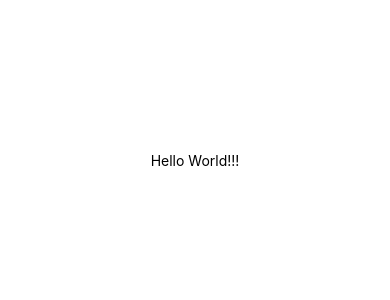
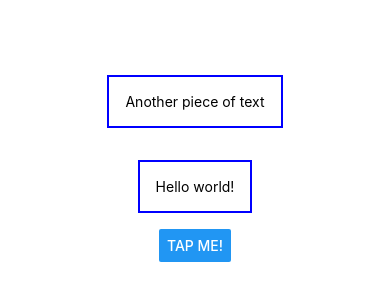
Before and after one commit to evelinmarit/RNCourse, a React Native app: screen / in a window 390 px wide. Shown: the part 262-562 px from the top of the page. Built offline with nearby package versions, Linux system fonts and the light colour scheme.

Commit message:
Core components and styling, Sect 2 p 17

```diff
--- a/App.js
+++ b/App.js
@@ -1,11 +1,11 @@
-import { StatusBar } from 'expo-status-bar';
-import { StyleSheet, Text, View } from 'react-native';
+import { Button, StyleSheet, Text, View } from "react-native";
 
 export default function App() {
 	return (
 		<View style={styles.container}>
-      <Text>Hello World!!!</Text>
-      <StatusBar style="auto" />
+			<Text style={styles.dummyText}>Another piece of text</Text>
+			<Text style={styles.dummyText}>Hello world!</Text>
+			<Button title="Tap me!" />
 		</View>
 	);
 }
@@ -13,8 +13,14 @@ export default function App() {
 const styles = StyleSheet.create({
 	container: {
 		flex: 1,
-    backgroundColor: '#fff',
-    alignItems: 'center',
-    justifyContent: 'center',
+		backgroundColor: "#fff",
+		alignItems: "center",
+		justifyContent: "center",
+	},
+	dummyText: {
+		margin: 16,
+		padding: 16,
+		borderWidth: 2,
+		borderColor: "blue",
 	},
 });
```
Lines whose indentation alone changed are shown as unchanged.
